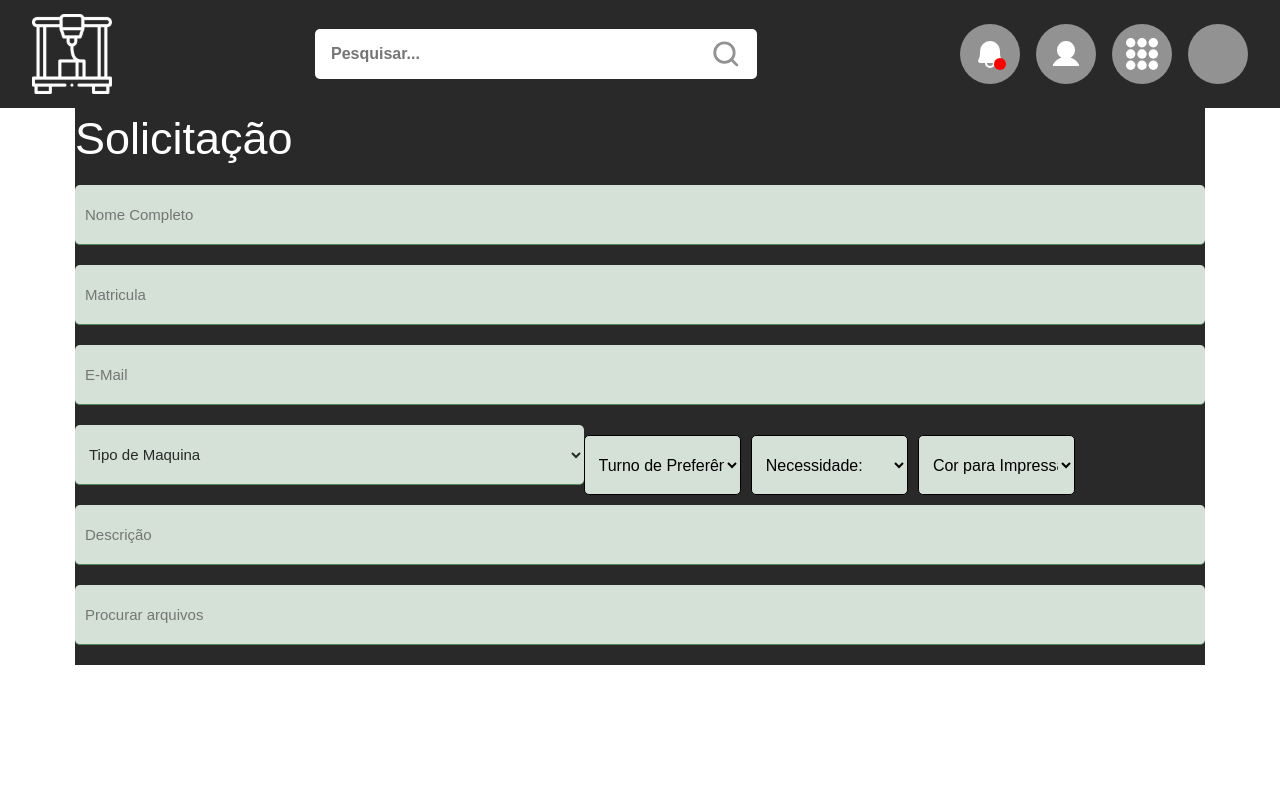
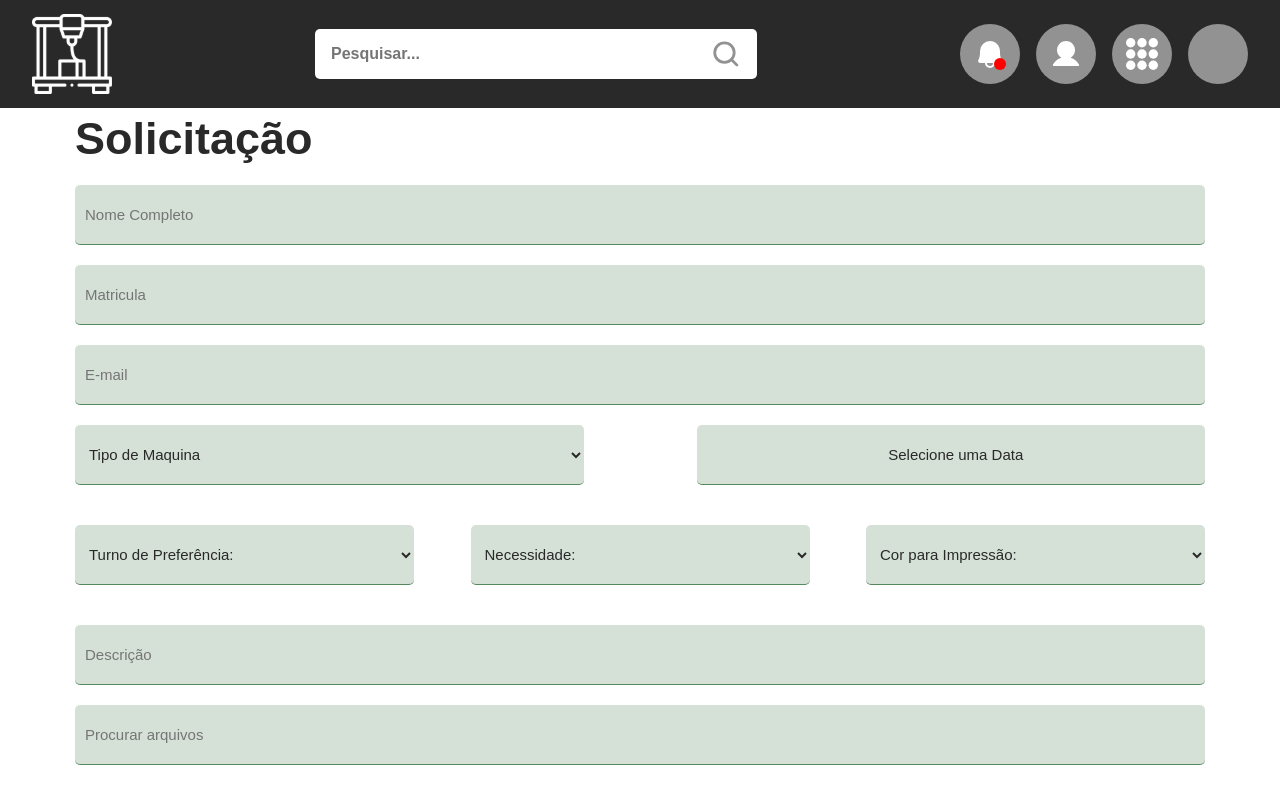
Before and after one commit to melsousa/ODS_LEMA, a React (Vite) app: page /solitacoes in a window 1280 px wide. Built offline with nearby package versions, Linux system fonts and the light colour scheme.

Commit message:
Subindo a ultima versao feita antes da mudanca

```diff
--- a/package.json
+++ b/package.json
@@ -10,8 +10,10 @@
   },
   "dependencies": {
     "@radix-ui/react-avatar": "^1.0.2",
+    "@syncfusion/ej2-react-calendars": "^21.1.37",
     "phosphor-react": "^1.4.1",
     "react": "^18.2.0",
+    "react-calendar": "^4.1.0",
     "react-dom": "^18.2.0",
     "react-router-dom": "^6.8.2",
     "styled-components": "^5.3.8"
--- /dev/null
+++ b/src/Components/Header/Calendar/index.tsx
@@ -0,0 +1,125 @@
+// import  React from 'react';
+// import { CalendarComponent } from '@syncfusion/ej2-react-calendars';
+// import './styles.css';
+
+// fu
+
+
+// import { useState, useEffect } from 'react';
+// // import { Frame, Header, Button, Body, Day} from './styles'
+// import styled, { css } from "styled-components";
+
+//  const Frame = styled.div`
+//     width: 400px;
+//     border: 1px solid lightgrey;
+//     box-shadow: 2px 2px 2px #eee;
+// `;
+
+// const Header = styled.div`
+//     font-size: 18px;
+//     font-weight: bold;
+//     padding: 10px 10px 5px 10px;
+//     display: flex;
+//     justify-content: space-between;
+//     background-color: ${props => props.theme.colors["background-dark"]};
+// `;
+//  const Button = styled.div`
+//     cursor: pointer;
+// `;
+
+
+//  const Body = styled.div`
+//     width: 100%;
+//     display: flex;
+//     flex-wrap: wrap;
+// `;
+
+//  interface DayProps{
+//     isToday?: boolean;
+//     isSelected?: boolean;
+// }
+//  const Day = styled.div`
+//     width: 14.2%;
+//     height: 40px;
+//     display: flex;
+//     align-items: center;
+//     justify-content: center;
+//     cursor: pointer;
+
+//     ${props =>
+//       props.isToday &&
+//       css`
+//         border: 1px solid #eee;
+//       `}
+
+//       ${props =>
+//         props.isSelected &&
+//         css`
+//             background-color: #eee
+//     `}
+// `;
+// export function Calendar() {
+//   const DAYS = [31, 28, 31, 30, 31, 30, 31, 31, 30, 31, 30, 31];
+//   const DAYS_LEAP = [31, 29, 31, 30, 31, 30, 31, 31, 30, 31, 30, 31];
+//   const DAYS_OF_THE_WEEK = ['MON', 'TUE', 'WED', 'THU', 'FRI', 'SAT', 'SUN'];
+//   const MONTHS = ['JAN', 'FEB', 'MAR', 'APR', 'MAY', 'JUN', 'JUL', 'AUG', 'SEP', 'OCT', 'NOV', 'DEC'];
+
+//   const today = new Date();
+//   const [date, setDate] = useState(today);
+//   const [day, setDay] = useState(date.getDate());
+//   const [month, setMonth] = useState(date.getMonth());
+//   const [year, setYear] = useState(date.getFullYear());
+//   const [startDay, setStartDay] = useState(getStartDayOfMonth(date));
+
+//   useEffect(() => {
+//     setDay(date.getDate());
+//     setMonth(date.getMonth());
+//     setYear(date.getFullYear());
+//     setStartDay(getStartDayOfMonth(date));
+//   }, [date]);
+
+//   function getStartDayOfMonth(date: Date) {
+//     const startDate = new Date(date.getFullYear(), date.getMonth(), 1).getDay();
+//     return startDate === 0 ? 7 : startDate;
+//   }
+
+//   function isLeapYear(year: number) {
+//     return (year % 4 === 0 && year % 100 !== 0) || year % 400 === 0;
+//   }
+
+//   const days = isLeapYear(year) ? DAYS_LEAP : DAYS;
+
+//   return (
+//     <Frame>
+//       <Header>
+//         <Button onClick={() => setDate(new Date(year, month - 1, day))}>Prev</Button>
+//         <div>
+//           {MONTHS[month]} {year}
+//         </div>
+//         <Button onClick={() => setDate(new Date(year, month + 1, day))}>Next</Button>
+//       </Header>
+//       <Body>
+//         {DAYS_OF_THE_WEEK.map((d) => (
+//           <Day key={d}>
+//             <strong>{d}</strong>
+//           </Day>
+//         ))}
+//         {Array(days[month] + (startDay - 1))
+//           .fill(null)
+//           .map((_, index) => {
+//             const d = index - (startDay - 2);
+//             return (
+//               <Day
+//                 key={index}
+//                 isToday={d === today.getDate()}
+//                 isSelected={d === day}
+//                 onClick={() => setDate(new Date(year, month, d))}
+//               >
+//                 {d > 0 ? d : ''}
+//               </Day>
+//             );
+//           })}
+//       </Body>
+//     </Frame>
+//   );
+// }
--- /dev/null
+++ b/src/Components/Header/Calendar/styles.css
@@ -0,0 +1,53 @@
+/* import url("https://cdn.syncfusion.com/ej2/material.css") */
+
+
+/* // import * as React from 'react';
+// import { useState, useEffect } from 'react';
+// import styled from "styled-components";
+
+// export const Frame = styled.div`
+//     width: 400px;
+//     border: 1px solid lightgrey;
+//     box-shadow: 2px 2px 2px #eee;
+// `;
+
+// export const Header = styled.div`
+//     font-size: 18px;
+//     font-weight: bold;
+//     padding: 10px 10px 5px 10px;
+//     display: flex;
+//     justify-content: space-between;
+//     background-color: ${props => props.theme.colors["background-dark"]};
+// `;
+
+// export const Button = styled.div`
+//     cursor: pointer;
+// `;
+
+
+// export const Body = styled.div`
+//     width: 100%;
+//     display: flex;
+//     flex-wrap: wrap;
+// `;
+
+// export const Day = styled.div`
+//     width: 14.2%;
+//     height: 40px;
+//     display: flex;
+//     align-items: center;
+//     justify-content: center;
+//     cursor: pointer;
+
+//     ${props =>
+//       props.isToday &&
+//       css`
+//         border: 1px solid #eee;
+//       `}
+
+//       ${props =>
+//         props.isSelected &&
+//         css`
+//             background-color: #eee
+//     `}
+// `; */
--- a/src/pages/SignIn/styles.ts
+++ b/src/pages/SignIn/styles.ts
@@ -52,6 +52,7 @@ export const LoginTitle = styled.span`
   color:  ${props=>props.theme.colors["text-dark"]};
   line-height: 1.2;
   text-align: left;
+  font-weight: bold;
   margin-bottom: 20px;
 `;
 
--- a/src/pages/Solitacoes/index.tsx
+++ b/src/pages/Solitacoes/index.tsx
@@ -6,27 +6,42 @@ import { Contrainer,
     Input,
     ButtonDrpDwon,
     DropDwonWrapper,
-    DropDwon} from './styles'
-
+    DropDwon,
+    InputCalendarWrapper, Calendario} from './styles'
+import  {useState} from 'react';
+import { Calendar } from 'react-calendar';
+import 'react-calendar/dist/Calendar.css'
 
 export function Solitacoes(){
+    const [date,setDate] = useState(new Date())
+    const [showCalendar, setShowCalendar] = useState(false);
+    const [value, onChange] = useState(new Date());
+    const handleButtonClick = () => {
+        setShowCalendar(!showCalendar);
+    }
     return (
         <>
         <Header/>
         <Contrainer>
             <LoginWrap>
-            <TextLeft><TextSolitacao>Solicitação</TextSolitacao></TextLeft>
+                <TextLeft><TextSolitacao>Solicitação</TextSolitacao></TextLeft>
             <Input type="text" placeholder="Nome Completo" />
             <Input type="text" placeholder="Matricula" />
-            <Input type="text" placeholder="E-Mail" />
-            <ButtonDrpDwon>
+            <Input type="text" placeholder="E-mail" />
+            <InputCalendarWrapper>
+                <ButtonDrpDwon>
                     <option value="" disabled selected>Tipo de Maquina</option>
                     <option value="Impressora de Resina">Impressora de Resina</option>
                     <option value="Impressora de PLA">Impressora de PLA</option>
                     <option value="Impressora de ABS">Impressora de ABS</option>
                     <option value="Maquina de Corte">Maquina de Corte</option>
                     <option value="Scanner 3D">Scanner 3D</option>
-            </ButtonDrpDwon>
+                </ButtonDrpDwon>
+                <Calendario onClick={handleButtonClick}>Selecione uma Data</Calendario>
+                {showCalendar && (
+                    <Calendar/>
+                )}
+            </InputCalendarWrapper>
             <DropDwonWrapper>
                 <DropDwon>
                     <option value="" disabled selected>Turno de Preferência:</option>
@@ -46,7 +61,7 @@ export function Solitacoes(){
                     <option value="Preto">Preto</option>
                     <option value="Vermelho">Vermelho</option>
                     <option value="Amarelo">Amarelo</option>
-                    <option value="Rosa">Azul</option>
+                    <option value="Azul">Azul</option>
                 </DropDwon>
             </DropDwonWrapper>
             <Input type="text" placeholder="Descrição" />
--- a/src/pages/Solitacoes/styles.ts
+++ b/src/pages/Solitacoes/styles.ts
@@ -14,7 +14,7 @@ export const Contrainer = styled.div `
 export const LoginWrap = styled.div`
   width: 70.625rem;
   /* height: 36.375rem; */
-  background-color: ${props=>props.theme.colors["background-dark"]};
+  background-color: ${props=>props.theme.colors["background-light"]};
   /* border-radius: 5px; */
   overflow: hidden;
   display: flex;
@@ -31,10 +31,12 @@ export const TextLeft = styled.div`
 `;
 
 export const TextSolitacao = styled.span`
-    color: ${props=>props.theme.colors["text-light"]};
+    color: ${props=>props.theme.colors["text-dark"]};
     font-size: 45px;
     text-align: left;
+    font-weight: bold;
     margin-bottom: 20px;
+
 `;
 
 export const Input = styled.input`
@@ -52,6 +54,15 @@ export const Input = styled.input`
   outline: none
 `;
 
+export const InputCalendarWrapper = styled.div`
+  width: 100%;
+  display: flex;
+  flex-direction: row;
+  justify-content: space-between;
+  align-items: center;
+  margin-bottom: 20px;
+`;
+
 export const ButtonDrpDwon = styled.select`
   font-size: 15px;
   color: ${props=>props.theme.colors["text-dark"]};
@@ -61,7 +72,22 @@ export const ButtonDrpDwon = styled.select`
   width: 45%;
   height: 60px;
   background-color: ${props=>props.theme.colors["green-light"]};
+  border-radius: 5px;
+  border-bottom:1px solid ${props => props.theme.colors["green-dark"]};
+  padding-left: 10px;
+  outline: none
+  cursor: pointer;
+`;
+
+export const Calendario = styled.button`
+  font-size: 15px;
+  color: ${props=>props.theme.colors["text-dark"]};
   margin-bottom: 20px;
+  border: none;
+  display: block;
+  width: 45%;
+  height: 60px;
+  background-color: ${props=>props.theme.colors["green-light"]};
   border-radius: 5px;
   border-bottom:1px solid ${props => props.theme.colors["green-dark"]};
   padding-left: 10px;
@@ -70,23 +96,26 @@ export const ButtonDrpDwon = styled.select`
 `;
 
 export const DropDwonWrapper = styled.div`
-  width: 100%
+  width: 100%;
   display: flex;
   flex-direction: row;
   justify-content: space-between;
   align-items: center;
-  width: 100%
   margin-bottom: 20px;
 `;
 
 export const DropDwon = styled.select`
+  font-size: 15px;
+  color: ${props=>props.theme.colors["text-dark"]};
+  margin-bottom: 20px;
+  border: none;
+  display: block;
   width: 30%;
-  margin-right: 10px;
   height: 60px;
   background-color: ${props=>props.theme.colors["green-light"]};
-  color: black;
-  border: 1px solid black;
   border-radius: 5px;
-  font-size: 16px;
+  border-bottom:1px solid ${props => props.theme.colors["green-dark"]};
   padding-left: 10px;
+  outline: none
+  cursor: pointer;
 `;
```
Also changed, not shown: 1 other file (tests, documents, lock files or other folders).
